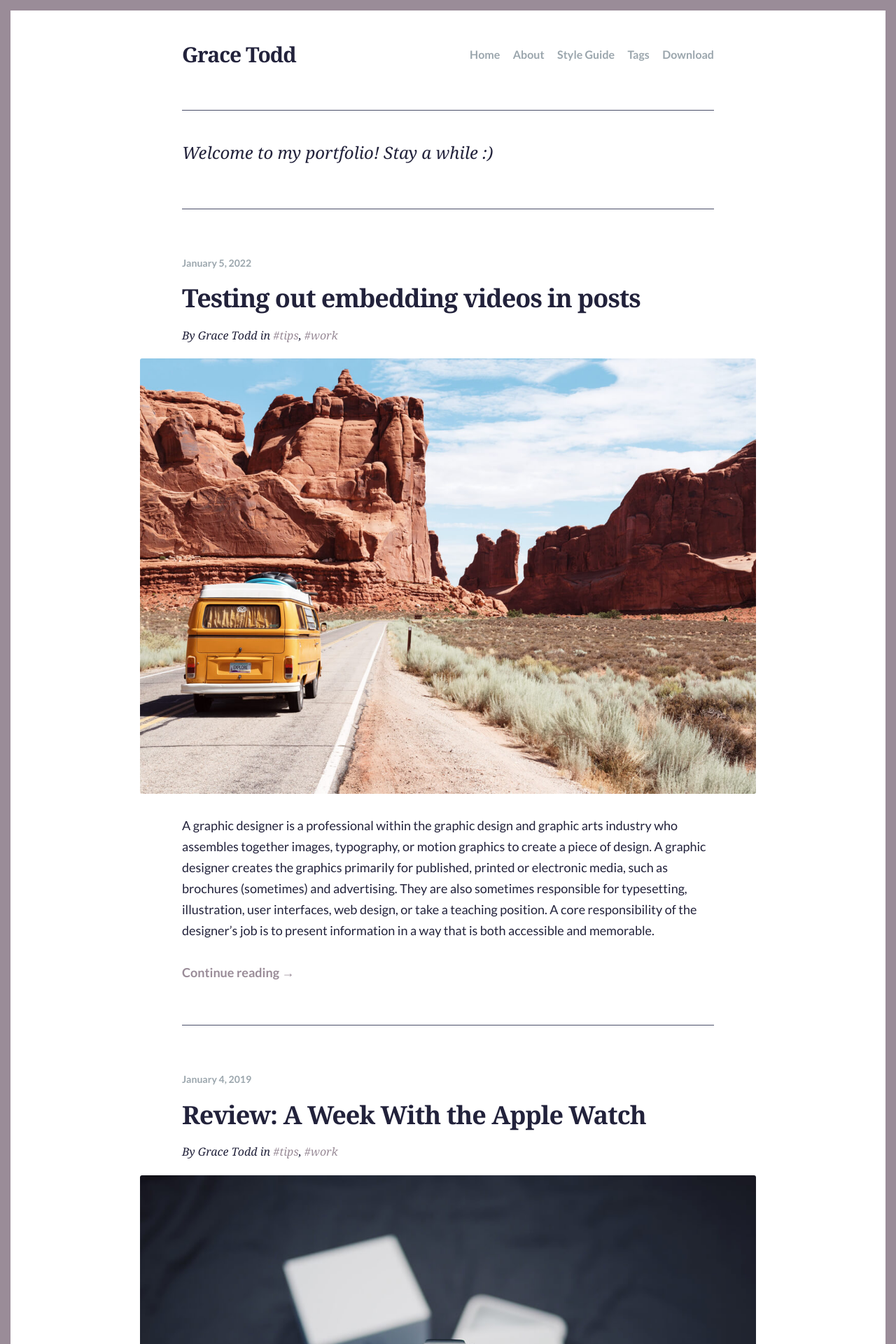
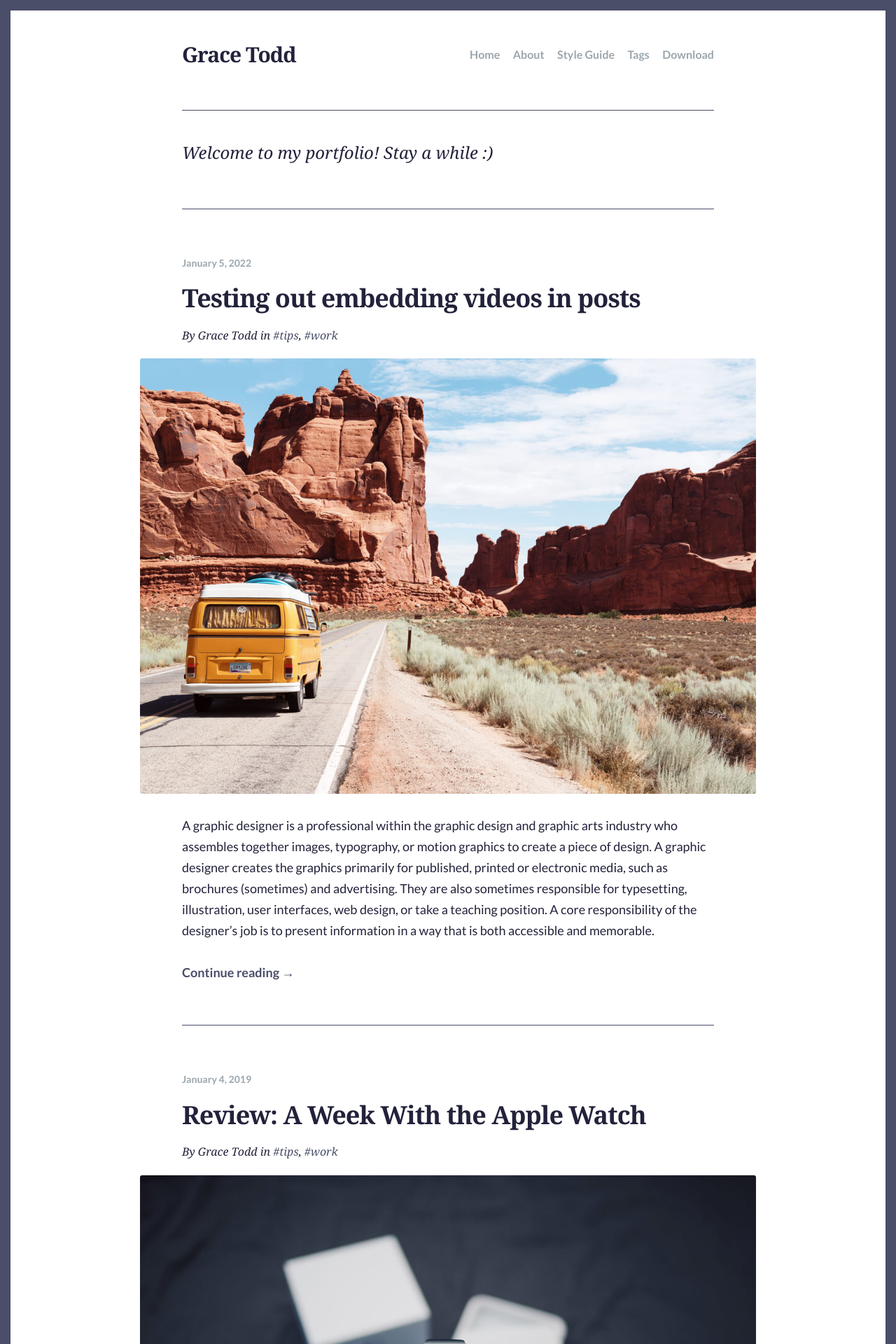
Before and after one commit to toddgr/toddgr.github.io, a Jekyll site: the page built from index.html, in a window 1280 px wide. Shown: the top 1920 px of the page at 70% size. Built offline with Jekyll 4.4.1, drawn with Linux system fonts in a browser that asks for light colours; some web fonts are replaced; the list of posts is cut into pages by our own code.

Commit message:
update accent colors

```diff
--- a/_config.yml
+++ b/_config.yml
@@ -43,7 +43,7 @@ navigation:
 disqus: justgoodthemes
 
 # Colors
-accent_color: '#9A8C98'
+accent_color: '#4A4E69'
 
 # Site footer
 footer:
```
